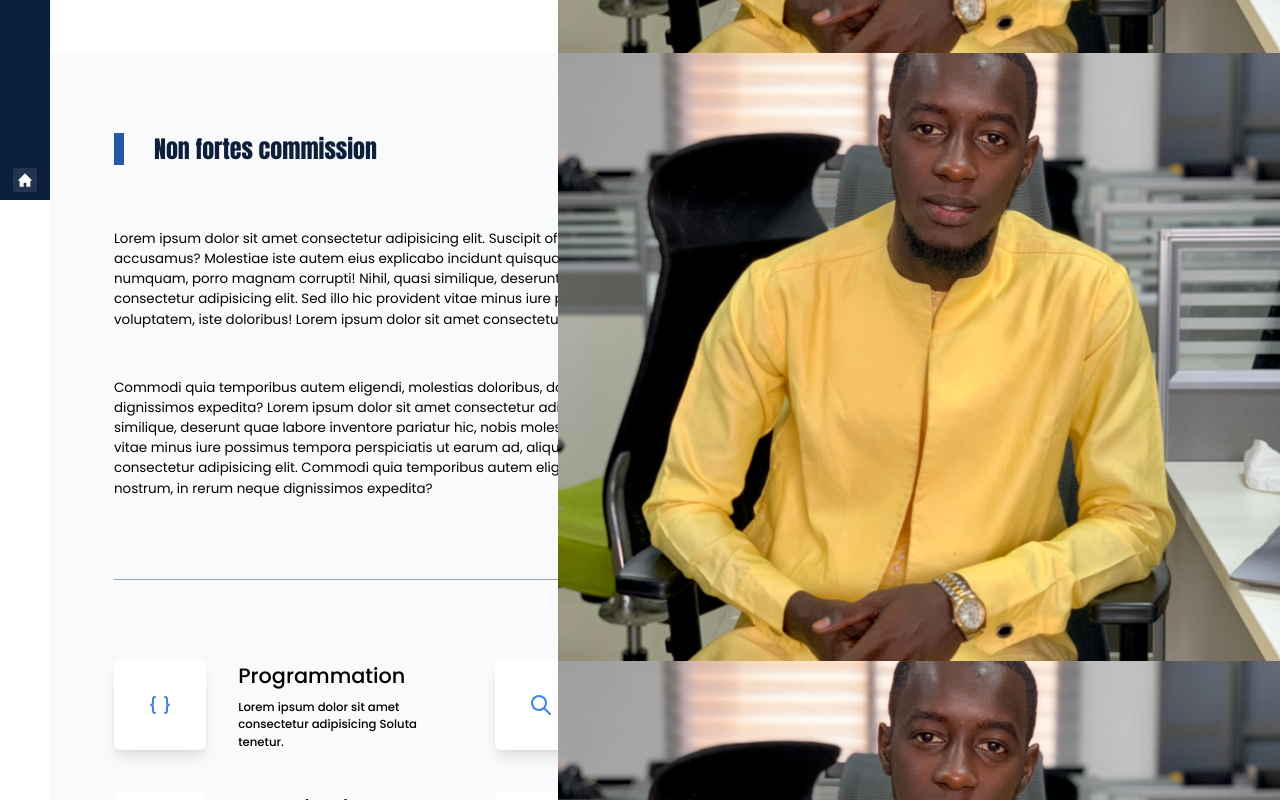
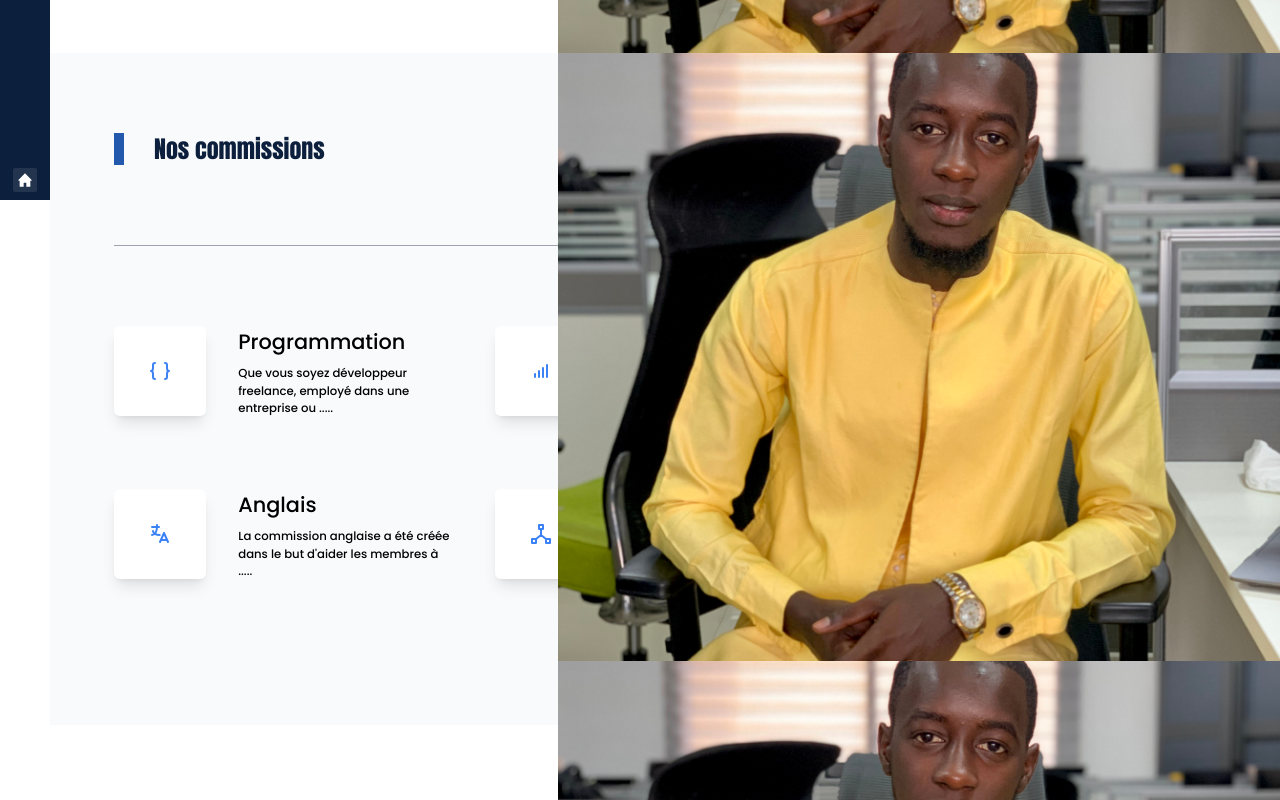
Before and after one commit to Takha65/DaaraIT-site-officiel, a React (Create React App) app: page / in a window 1280 px wide. Shown: the part 600-1400 px from the top of the page. Built offline with nearby package versions, Linux system fonts and the light colour scheme.

Commit message:
mettre les bonnes informations de la partie commission

```diff
--- a/src/components/commissions/homeCommission.js
+++ b/src/components/commissions/homeCommission.js
@@ -1,53 +1,22 @@
 import TitleComponent from "../modules/title";
-import {minCard} from '../../data/commission'
+import {commissions, minCard} from '../../data/commission'
 import { Link } from "react-router-dom";
 
 const HomeCommission=()=> {
 
     return (
       <div className="container-xl  bg-gray-50 px-[4rem] py-[5rem]">
-      <TitleComponent title="Non fortes commission" />
+      <TitleComponent title="Nos commissions" />
       <div className=" my-[4rem]">
         <div className="">
           <p className="text-[0.84rem] my-4">
-            Lorem ipsum dolor sit amet consectetur adipisicing elit.
-            Suscipit officia deleniti, ea possimus amet, atque minima
-            tenetur, commodi dignissimos doloremque debitis accusamus?
-            Molestiae iste autem eius explicabo incidunt quisquam cumque.
-            Lorem ipsum dolor sit amet consectetur adipisicing elit. Quia
-            alias at laudantium ab numquam, porro magnam corrupti! Nihil,
-            quasi similique, deserunt quae labore inventore pariatur hic,
-            nobis molestiae dolore animi. Lorem ipsum dolor sit amet
-            consectetur adipisicing elit. Sed illo hic provident vitae minus
-            iure possimus tempora perspiciatis ut earum ad, aliquam
-            consectetur, est excepturi quas natus voluptatem, iste
-            doloribus! Lorem ipsum dolor sit amet consectetur adipisicing
-            elit.
-          </p>
-        </div>
-        <div className="mt-[3rem]">
-          <p className="text-[0.84rem] my-4">
-            Commodi quia temporibus autem eligendi, molestias doloribus,
-            dolorum cumque vel illo odio tempora quos praesentium impedit
-            nostrum, in rerum neque dignissimos expedita? Lorem ipsum dolor
-            sit amet consectetur adipisicing elit. Quia alias at laudantium
-            ab numquam, porro magnam corrupti! Nihil, quasi similique,
-            deserunt quae labore inventore pariatur hic, nobis molestiae
-            dolore animi. Lorem ipsum dolor sit amet consectetur adipisicing
-            elit. Sed illo hic provident vitae minus iure possimus tempora
-            perspiciatis ut earum ad, aliquam consectetur, est excepturi
-            quas natus voluptatem, iste doloribus! Lorem ipsum dolor sit
-            amet consectetur adipisicing elit. Commodi quia temporibus autem
-            eligendi, molestias doloribus, dolorum cumque vel illo odio
-            tempora quos praesentium impedit nostrum, in rerum neque
-            dignissimos expedita?
           </p>
         </div>
 
         <div className="h-[1px] bg-gray-400 my-[5rem]"></div>
 
         <div className="grid grid-cols-1 sm:grid-cols-2 md:grid-cols-2 lg:grid-cols-3 gap-10">
-          {minCard.map((item, index) => (
+          {commissions?.data.map((item, index) => (
             <Link to="/commissions" >
               <div className="grid grid-cols-3 gap-8" key={index}>
               <div className="bg-white rounded-md flex items-center justify-center shadow-lg h-[90px] text-blue-500">
@@ -57,7 +26,7 @@ const HomeCommission=()=> {
                 <h1 className="text-[1.3rem] font-[500] mb-2">
                   {item.title}
                 </h1>
-                <p className="text-[.73rem]">{item.description}</p>
+                <p className="text-[.73rem]">{item.desc.substring(0, 69)}.....</p>
               </div>
             </div>
             </Link>
--- a/src/data/commission.js
+++ b/src/data/commission.js
@@ -1,4 +1,3 @@
-
 import {
   IconAntennaBars5,
   IconBraces,
@@ -6,42 +5,41 @@ import {
   IconLanguage,
   IconMicrophone2,
   IconSearch,
+  IconShieldLock,
 } from "@tabler/icons-react";
 
 export const commissions = {
-    "title":"Nos fortes commissions ",
-    "desc":`Je suis ravi de m'adresser à vous aujourd'hui en tant que président de notre organisation.`,
-    "data" : [
+  title: "Nos fortes commissions ",
+  desc: `Je suis ravi de m'adresser à vous aujourd'hui en tant que président de notre organisation.`,
+  data: [
     {
-            "title":"Programmation",
-            "desc": "Que vous soyez développeur freelance, employé dans une entreprise ou étudiant à l'université, la Commission Programmation offre aux membres une variété d'activités et d'opportunités connexes qui leur permettent de développer leurs compétences en programmation, et ce, à tous les niveaux. Les membres peuvent bénéficier d'ateliers thématiques sur divers sujets, comme l'apprentissage automatique et la science des données, mais aussi participer à des conférences organisées par des professionnels de la programmation.Grâce aux activités proposées par la Commission Programmation, les membres ont l’occasion d’acquérir ou de perfectionner leurs compétences en programmation.De plus, tous les ateliers sont gratuits et accessibles aux participants quel que soit leur niveau en programmation et chacun est encouragé à partager ses expériences et ses connaissances avec les autres membres afin que tout le monde puisse tirer profit du savoir-faire accumulé par chacun. ",
-            "icon": ""
+      title: "Programmation",
+      desc: "Que vous soyez développeur freelance, employé dans une entreprise ou étudiant à l'université, la Commission Programmation offre aux membres une variété d'activités et d'opportunités connexes qui leur permettent de développer leurs compétences en programmation, et ce, à tous les niveaux. Les membres peuvent bénéficier d'ateliers thématiques sur divers sujets, comme l'apprentissage automatique et la science des données, mais aussi participer à des conférences organisées par des professionnels de la programmation.Grâce aux activités proposées par la Commission Programmation, les membres ont l’occasion d’acquérir ou de perfectionner leurs compétences en programmation.De plus, tous les ateliers sont gratuits et accessibles aux participants quel que soit leur niveau en programmation et chacun est encouragé à partager ses expériences et ses connaissances avec les autres membres afin que tout le monde puisse tirer profit du savoir-faire accumulé par chacun. ",
+      icon: IconBraces,
     },
 
     {
-            "title":"Reseaux et Systémes",
-            "desc": "La commission Réseaux et Systèmes est responsable du développement, de la mise en œuvre des réseaux et systèmes informatiques. Elle propose des  services de formation en réseaux, devops, IOT, Cloud …. pour les membres  afin qu'ils puissent mieux comprendre le fonctionnement du réseau et du système informatique et ainsi être plus productifs est composée d'experts dans le domaine qui se consacrent à assurer la sécurité et l'efficacité des réseaux informatiques. Ils veillent également à ce que tous les membres aient accès à la technologie la plus récente disponible. Elle est chargée donc  de s'assurer de la bonne pratique des membres  de la communauté sur l'utilisation des différents réseaux et systèmes en place tout en mettant en place une série d'ateliers , de workshop et d'échanges..Rejoignez la Commission Réseau et systèmes et découvrez comment elle peut vous aider à améliorer vos compétences  ",
-            "icon": ""
+      title: "Reseaux et Systémes",
+      desc: "La commission Réseaux et Systèmes est responsable du développement, de la mise en œuvre des réseaux et systèmes informatiques. Elle propose des  services de formation en réseaux, devops, IOT, Cloud …. pour les membres  afin qu'ils puissent mieux comprendre le fonctionnement du réseau et du système informatique et ainsi être plus productifs est composée d'experts dans le domaine qui se consacrent à assurer la sécurité et l'efficacité des réseaux informatiques. Ils veillent également à ce que tous les membres aient accès à la technologie la plus récente disponible. Elle est chargée donc  de s'assurer de la bonne pratique des membres  de la communauté sur l'utilisation des différents réseaux et systèmes en place tout en mettant en place une série d'ateliers , de workshop et d'échanges..Rejoignez la Commission Réseau et systèmes et découvrez comment elle peut vous aider à améliorer vos compétences  ",
+      icon: IconAntennaBars5,
     },
     {
-            "title":"Sécurité",
-            "desc": "Contrairement à ce que les gens pensent, cette commission n’a pas été créée dans le but de former des hackers mais plutôt une commission dont la  mission principale est de surveiller et d’améliorer la sécurité de nos systèmes informatiques, afin que les gens puissent naviguer en toute confiance dans le cyber espace. Son rôle est de former  en sensibilisation à la cybersécurité aide les organisations à travers le monde à réduire les risques liés à la cybersécurité, à améliorer leur résilience face aux menaces et à instaurer une culture axée sur la sécurité sur le long terme  tout en mettant en place une série d’atelier et un programme afin de détecter de nouveau talents capable de donner une “ réponse-cyber” face aux défis et enjeux  de ce  pays La formation en sensibilisation à la cybersécurité aide les organisations à travers le monde à réduire les risques liés à la cybersécurité, à améliorer leur résilience face aux menaces et à instaurer une culture axée sur la sécurité sur le long terme.",
-            "icon": ""
+      title: "Sécurité",
+      desc: "Contrairement à ce que les gens pensent, cette commission n’a pas été créée dans le but de former des hackers mais plutôt une commission dont la  mission principale est de surveiller et d’améliorer la sécurité de nos systèmes informatiques, afin que les gens puissent naviguer en toute confiance dans le cyber espace. Son rôle est de former  en sensibilisation à la cybersécurité aide les organisations à travers le monde à réduire les risques liés à la cybersécurité, à améliorer leur résilience face aux menaces et à instaurer une culture axée sur la sécurité sur le long terme  tout en mettant en place une série d’atelier et un programme afin de détecter de nouveau talents capable de donner une “ réponse-cyber” face aux défis et enjeux  de ce  pays La formation en sensibilisation à la cybersécurité aide les organisations à travers le monde à réduire les risques liés à la cybersécurité, à améliorer leur résilience face aux menaces et à instaurer une culture axée sur la sécurité sur le long terme.",
+      icon: IconShieldLock,
     },
     {
-            "title":"Anglais",
-            "desc": "La commission anglaise a été créée dans le but d'aider les membres à se familiariser avec l’anglais qui est une langue indispensable dans le domaine du numérique.",
-            "icon": ""
+      title: "Anglais",
+      desc: "La commission anglaise a été créée dans le but d'aider les membres à se familiariser avec l’anglais qui est une langue indispensable dans le domaine du numérique.",
+      icon: IconLanguage,
     },
     {
-            "title":"Juridique",
-            "desc": "Elle est chargée de veiller à la protection des données personnelles contenues dans les fichiers et traitements informatiques ou papiers, aussi bien publics que privés. Elle participe aussi de façon indirecte, à l'élaboration de la doctrine et à la médiatisation, en collectant, sélectionnant et traitant les données essentielles, puis en facilitant leur repérage. ",
-            "icon": ""
+      title: "Juridique",
+      desc: "Elle est chargée de veiller à la protection des données personnelles contenues dans les fichiers et traitements informatiques ou papiers, aussi bien publics que privés. Elle participe aussi de façon indirecte, à l'élaboration de la doctrine et à la médiatisation, en collectant, sélectionnant et traitant les données essentielles, puis en facilitant leur repérage. ",
+      icon: IconHierarchy2,
     },
-
-    ]
-}
-
+  ],
+};
 
 export const minCard = [
   {
```
Lines whose indentation alone changed are shown as unchanged.
